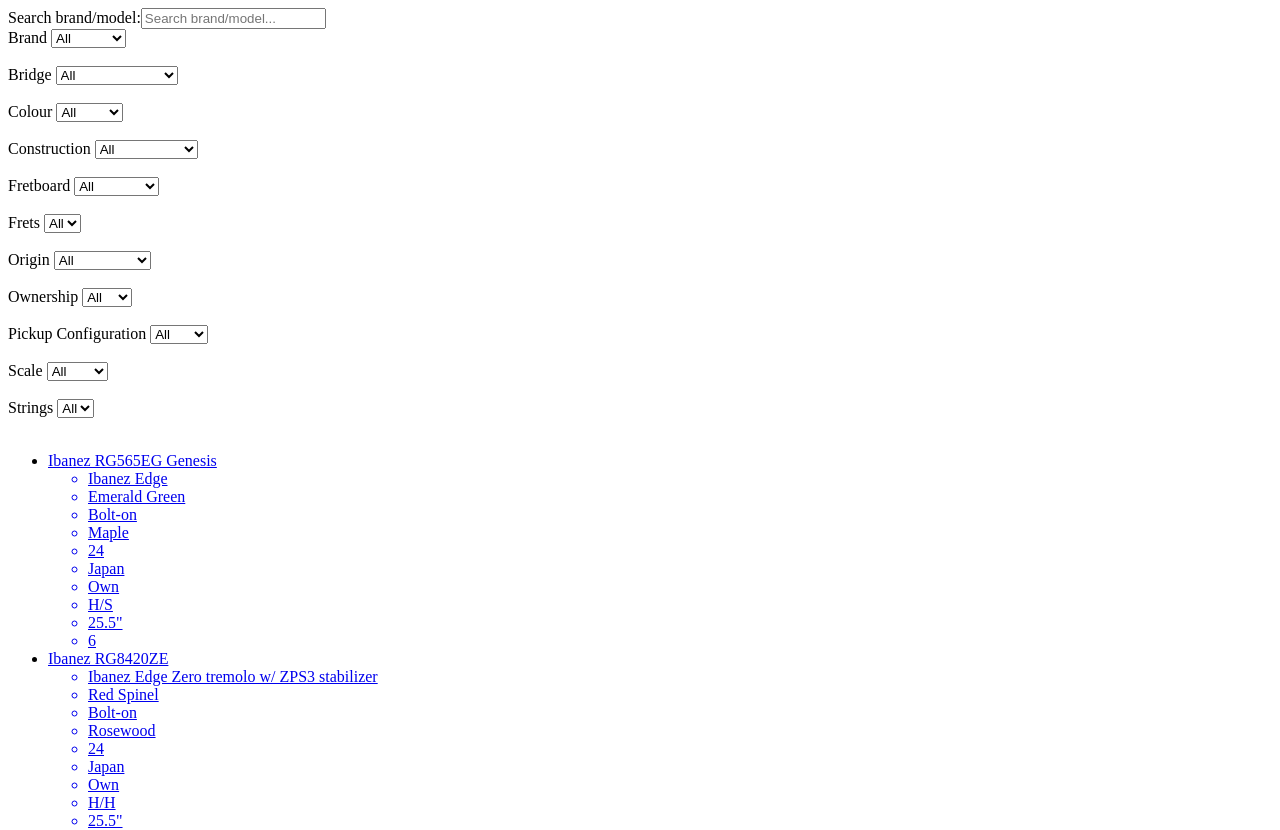
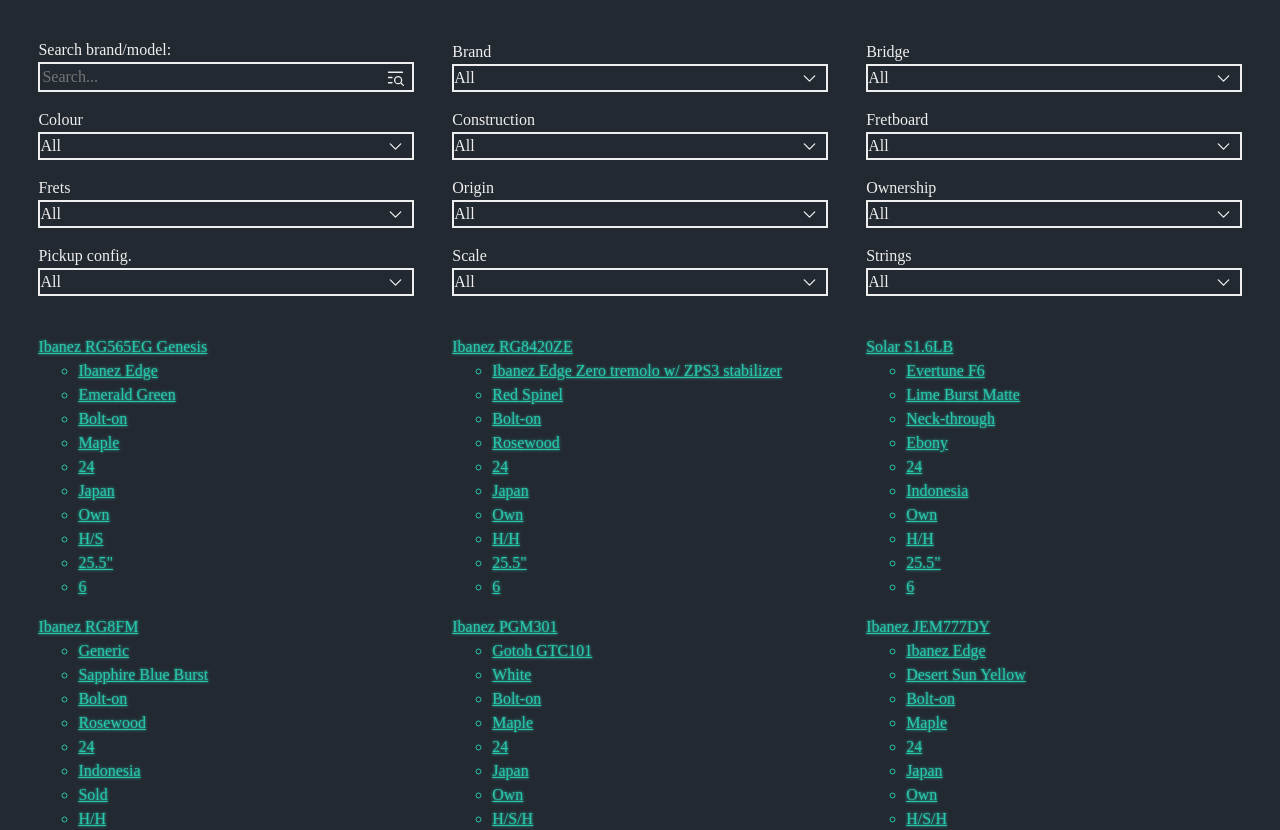
Before and after one commit to georgehieron/guitarchive, a Nuxt app: page / in a window 1280 px wide. Shown: the top 830 px of the page. Built offline with nearby package versions, Linux system fonts and the light colour scheme.

Commit message:
Add basic styles

```diff
--- /dev/null
+++ b/assets/css/main.css
@@ -0,0 +1,91 @@
+/* https://colorhunt.co/palette/232931393e464ecca3eeeeee */
+
+:root {
+    --color-base: #232931;
+    --color-text: #EEE;
+    --color-primary: #29C7AC;
+    --color-shade: #393E46;
+}
+
+
+body {
+    background-color: var(--color-base);
+    color: var(--color-text);
+    padding: max(3vw, 1.5rem);
+}
+
+body,
+input,
+select {
+    color: var(--color-text);
+}
+
+option {
+    color: var(--color-base);
+}
+
+input,
+select {
+    appearance: none;
+    padding-right: 2em;
+    border: 2px solid var(--color-text);
+    background-color: transparent;
+    background-position: center right 0.333em;
+    background-repeat: no-repeat;
+    background-size: 1.333em;
+    -webkit-box-shadow: none;
+    -moz-box-shadow: none;
+    box-shadow: none;
+}
+
+input[type="search"] {
+    background-image: url('~assets/img/search.svg');
+}
+
+select {
+    background-image: url('~assets/img/chevron.svg');
+}
+
+label > input,
+label > select {
+    display: block;
+    width: 100%;
+}
+
+a {
+    color: var(--color-primary);
+    text-shadow: 0 0 3px;
+}
+
+.guitar-filter,
+.guitar-list {
+    display: grid;
+    grid-column-gap: max(3vw, 1.5rem);
+    grid-row-gap: 1rem;
+    align-items: end;
+    margin-bottom: max(3vw, 1.5rem);
+}
+
+.guitar-filter {
+    grid-template-columns: repeat(2, 1fr);
+    align-items: end;
+}
+
+.guitar-list {
+    grid-template-columns: 1fr;
+    align-items: start;
+}
+
+@media screen and (min-width: 36rem) {
+    .guitar-list {
+        grid-template-columns: repeat(2, 1fr);
+    }
+}
+
+
+@media screen and (min-width: 48rem) {
+    .guitar-filter,
+    .guitar-list {
+        grid-template-columns: repeat(3, 1fr);
+    }
+}
--- /dev/null
+++ b/assets/css/reset.css
@@ -0,0 +1,88 @@
+/* Andy Bell's "modern reset" https://github.com/hankchizljaw/modern-css-reset */
+
+/* Box sizing rules */
+*,
+*::before,
+*::after {
+    box-sizing: border-box;
+}
+
+/* Remove default padding */
+ul[class],
+ol[class] {
+    padding: 0;
+}
+
+/* Remove default margin */
+body,
+h1,
+h2,
+h3,
+h4,
+p,
+ul[class],
+ol[class],
+figure,
+blockquote,
+dl,
+dd {
+    margin: 0;
+}
+
+/* Set core root defaults */
+html {
+    scroll-behavior: smooth;
+}
+
+/* Set core body defaults */
+body {
+    min-height: 100vh;
+    text-rendering: optimizeSpeed;
+    line-height: 1.5;
+}
+
+/* Remove list styles on ul, ol elements with a class attribute */
+ul[class],
+ol[class] {
+    list-style: none;
+}
+
+/* A elements that don't have a class get default styles */
+a:not([class]) {
+    text-decoration-skip-ink: auto;
+}
+
+/* Make images easier to work with */
+img,
+picture {
+    max-width: 100%;
+    display: block;
+}
+
+/* Natural flow and rhythm in articles by default */
+article > * + * {
+    margin-top: 1em;
+}
+
+/* Inherit fonts for inputs and buttons */
+input,
+button,
+textarea,
+select {
+    font: inherit;
+}
+
+/* Blur images when they have no alt attribute */
+img:not([alt]) {
+    filter: blur(10px);
+}
+
+/* Remove all animations and transitions for people that prefer not to see them */
+@media (prefers-reduced-motion: reduce) {
+    * {
+        animation-duration: 0.01ms !important;
+        animation-iteration-count: 1 !important;
+        transition-duration: 0.01ms !important;
+        scroll-behavior: auto !important;
+    }
+}
--- a/nuxt.config.js
+++ b/nuxt.config.js
@@ -0,0 +1,6 @@
+export default {
+    css: [
+        "~/assets/css/reset.css",
+        "~/assets/css/main.css",
+    ],
+};
--- a/pages/index.vue
+++ b/pages/index.vue
@@ -1,13 +1,11 @@
 <template>
   <main>
-    <form>
+    <form class="guitar-filter">
       <div class="search-wrapper">
-        <label>Search brand/model:</label>
-        <input
-          type="text"
-          v-model="search"
-          placeholder="Search brand/model..."
-        />
+        <label
+          >Search brand/model:
+          <input type="search" v-model="search" placeholder="Search..." />
+        </label>
       </div>
 
       <label
@@ -28,7 +26,6 @@
           </option>
         </select>
       </label>
-      <br /><br />
 
       <label
         >Bridge
@@ -48,7 +45,6 @@
           </option>
         </select>
       </label>
-      <br /><br />
 
       <label
         >Colour
@@ -68,7 +64,6 @@
           </option>
         </select>
       </label>
-      <br /><br />
 
       <label
         >Construction
@@ -88,7 +83,6 @@
           </option>
         </select>
       </label>
-      <br /><br />
 
       <label
         >Fretboard
@@ -108,7 +102,6 @@
           </option>
         </select>
       </label>
-      <br /><br />
 
       <label
         >Frets
@@ -128,7 +121,6 @@
           </option>
         </select>
       </label>
-      <br /><br />
 
       <label
         >Origin
@@ -148,7 +140,6 @@
           </option>
         </select>
       </label>
-      <br /><br />
 
       <label
         >Ownership
@@ -168,10 +159,9 @@
           </option>
         </select>
       </label>
-      <br /><br />
 
       <label
-        >Pickup Configuration
+        >Pickup config.
         <select
           name="pickups"
           id="pickups"
@@ -188,7 +178,6 @@
           </option>
         </select>
       </label>
-      <br /><br />
 
       <label
         >Scale
@@ -208,7 +197,6 @@
           </option>
         </select>
       </label>
-      <br /><br />
 
       <label
         >Strings
@@ -228,10 +216,9 @@
           </option>
         </select>
       </label>
-      <br /><br />
     </form>
 
-    <ul>
+    <ul class="guitar-list">
       <li v-for="(item, index) in filteredItems" v-bind:key="index">
         <NuxtLink :to="`${item.brandSlug}/${item.modelSlug}`">
           <span>{{ item.name }}</span>
@@ -244,7 +231,7 @@
             <li v-if="item.origin">{{ item.origin }}</li>
             <li>{{ item.ownership.status }}</li>
             <li>{{ item.pickups.conf }}</li>
-            <li>{{ item.scale }}</li>
+            <li v-if="item.scale">{{ item.scale }}</li>
             <li>{{ item.strings }}</li>
           </ul>
         </NuxtLink>
```
Also changed, not shown: assets/img/chevron.svg (added), assets/img/search.svg (added).
